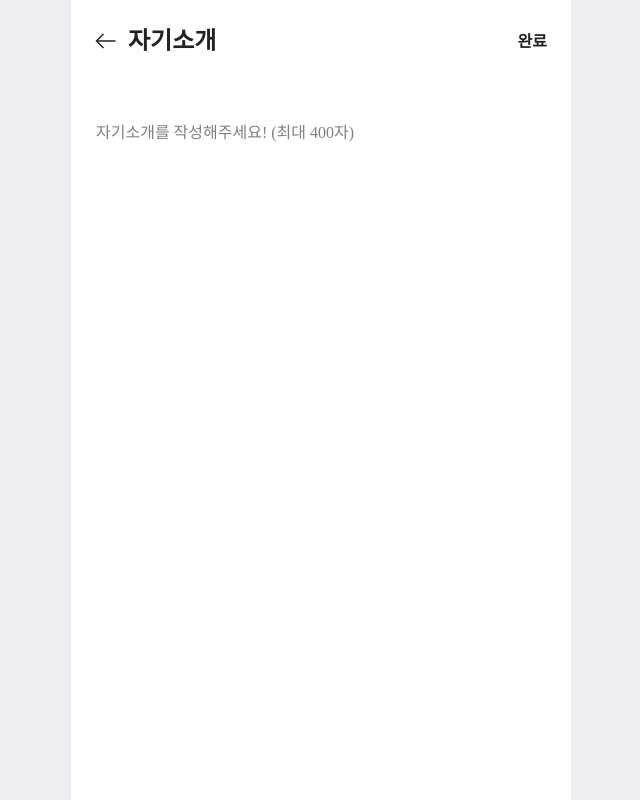
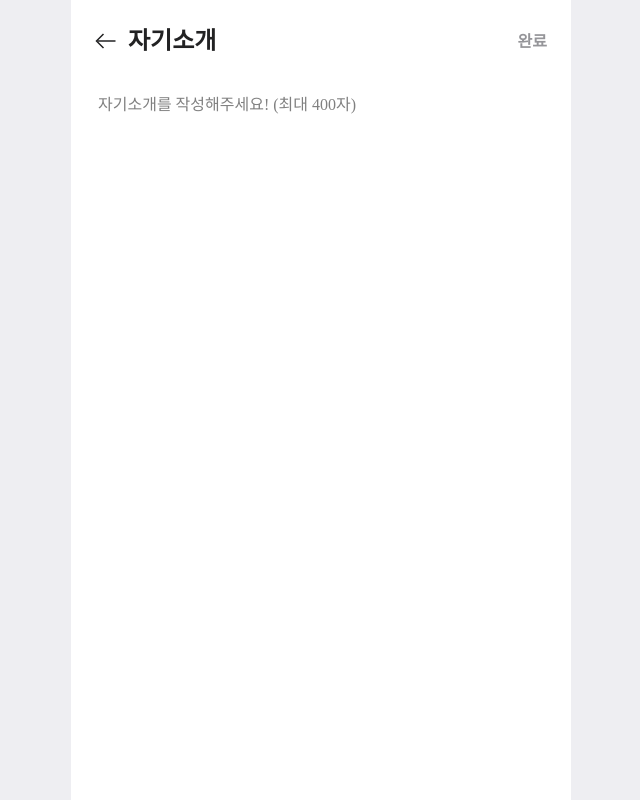
Before and after one commit to Wingle-SMWU/Wingle-Frontend, a Next.js app in the folder wingle/: page /mypage/edit/introduce in a window 1280 px wide. Shown: the top 800 px of the page, without its empty margins (319-959 px from the left). Built offline with nearby package versions, Linux system fonts and the light colour scheme.

Commit message:
feat: 자기소개 페이지 ui 수정

```diff
--- a/wingle/src/pages/mypage/edit/introduce.tsx
+++ b/wingle/src/pages/mypage/edit/introduce.tsx
@@ -31,7 +31,6 @@ const Style = {
     font-family: pretendard;
     width: 100%;
     min-height: 250px;
-    padding: 30px 0px;
     border: 1px solid white;
     font-size: 16px;
     color: #222223;
@@ -64,7 +63,8 @@ export default function Introduce() {
               <Text.Title1 color="gray900">자기소개</Text.Title1>
             </Style.Left>
             <Text.Body1
-              color="gray900"
+              color="gray500" // 비활성화 상태
+              // 활성화 상태에서는 color="gray900"
               onClick={() => router.push(`/mypage/edit`)}
               // onClick={handleSubmit} 얘도 추가해야함
               pointer
```
